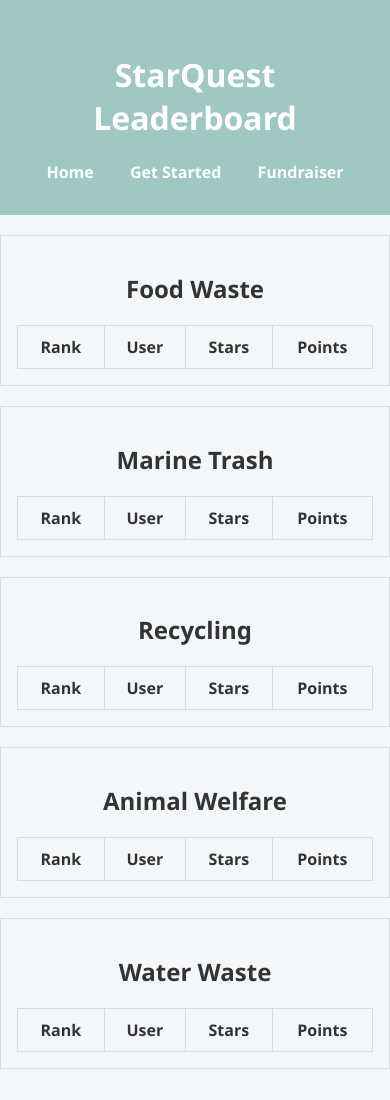
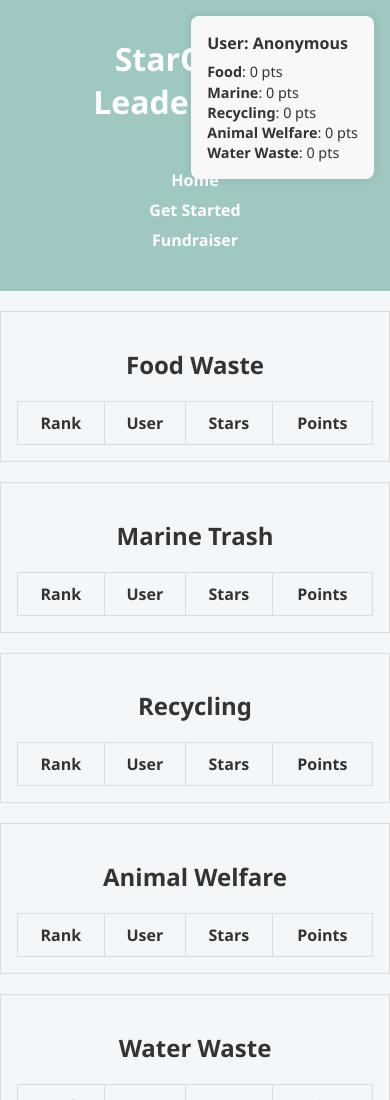
Before and after one commit to xsum0420/StarQuest, a plain HTML site: page leaderboard.html in a window 390 px wide. Shown: the top 1100 px of the page. Drawn offline with Linux system fonts and the light colour scheme; no server answers.

Commit message:
leaderboard.html

```diff
--- a/leaderboard.html
+++ b/leaderboard.html
@@ -30,10 +30,48 @@
                 padding: 10px;
                 text-align: center;
             }
+
+        @media screen and (max-width: 600px) {
+            header, nav, section, footer {
+                padding: 1rem;
+                text-align: center;
+            }
+
+                nav a {
+                    display: block;
+                    margin: 0.5rem 0;
+                }
+
+            input, button {
+                width: 100%;
+                margin-top: 0.5rem;
+            }
+        }
+
+        #userStats {
+            position: absolute;
+            top: 1rem;
+            right: 1rem;
+            background-color: #f8f8f8;
+            padding: 1rem;
+            border-radius: 8px;
+            font-size: 0.9rem;
+            line-height: 1.4;
+            box-shadow: 0 0 10px rgba(0,0,0,0.1);
+            max-width: 200px;
+        }
+
+            #userStats h3 {
+                margin: 0 0 0.5rem 0;
+                font-size: 1rem;
+            }
     </style>
 </head>
 <body>
-
+    <div id="userStats" style="display: none;">
+        <h3 id="userNameDisplay">User: </h3>
+        <div id="userProgressDisplay"></div>
+    </div>
     <header>
         <h1>StarQuest Leaderboard</h1>
         <nav>
@@ -119,6 +157,71 @@
         </table>
     </div>
 
+    <!-- ✅ Reusable Star Display Script -->
+    <script>
+        const categories = ['food', 'marine', 'recycling', 'animalWelfare', 'waterWaste'];
+
+        function initializePoints() {
+            if (!localStorage.getItem('userData')) {
+                const userData = { points: {}, stars: {} };
+                categories.forEach(cat => {
+                    userData.points[cat] = 0;
+                    userData.stars[cat] = 0;
+                });
+                localStorage.setItem('userData', JSON.stringify(userData));
+            }
+        }
+
+        function addPoint(category) {
+            const userData = JSON.parse(localStorage.getItem('userData'));
+            if (!categories.includes(category)) return;
+
+            userData.points[category] += 1;
+            const totalPoints = userData.points[category];
+            let newStars = 0;
+            if (totalPoints >= 10000) newStars = 5;
+            else if (totalPoints >= 5000) newStars = 4;
+            else if (totalPoints >= 1000) newStars = 3;
+            else if (totalPoints >= 100) newStars = 2;
+            else if (totalPoints >= 10) newStars = 1;
+
+            userData.stars[category] = newStars;
+            localStorage.setItem('userData', JSON.stringify(userData));
+            updateUserStatsDisplay();
+        }
+
+        function getUserProgress() {
+            return JSON.parse(localStorage.getItem('userData'));
+        }
+
+        function updateUserStatsDisplay() {
+            const statsDiv = document.getElementById("userStats");
+            const nameDisplay = document.getElementById("userNameDisplay");
+            const progressDiv = document.getElementById("userProgressDisplay");
+
+            const username = localStorage.getItem("currentUserName") || "Anonymous";
+            const data = getUserProgress();
+
+            nameDisplay.textContent = `User: ${username}`;
+
+            let html = '';
+            categories.forEach(cat => {
+                const prettyName = cat.replace(/([A-Z])/g, ' $1').replace(/^./, str => str.toUpperCase());
+                const pts = data.points[cat];
+                const stars = '⭐'.repeat(data.stars[cat]);
+                html += `<strong>${prettyName}</strong>: ${pts} pts ${stars}<br>`;
+            });
+
+            progressDiv.innerHTML = html;
+            statsDiv.style.display = "block";
+        }
+
+        document.addEventListener('DOMContentLoaded', () => {
+            initializePoints();
+            updateUserStatsDisplay();
+        });
+    </script>
+
     <footer>
         <p>&copy; 2025 StarQuest. All rights reserved.</p>
     </footer>
@@ -162,11 +265,12 @@
 
                         const row = document.createElement("tr");
                         row.innerHTML = `
-                                <td>${rank}</td>
-                                <td>${user.displayName}</td>
-                                <td>${stars}</td>
-                                <td>${points}</td>
-                            `;
+
+                                            <td>${rank}</td>
+                                            <td>${user.displayName}</td>
+                                            <td>${stars}</td>
+                                            <td>${points}</td>
+                                        `;
                         tableBody.appendChild(row);
                     });
                 })
```
